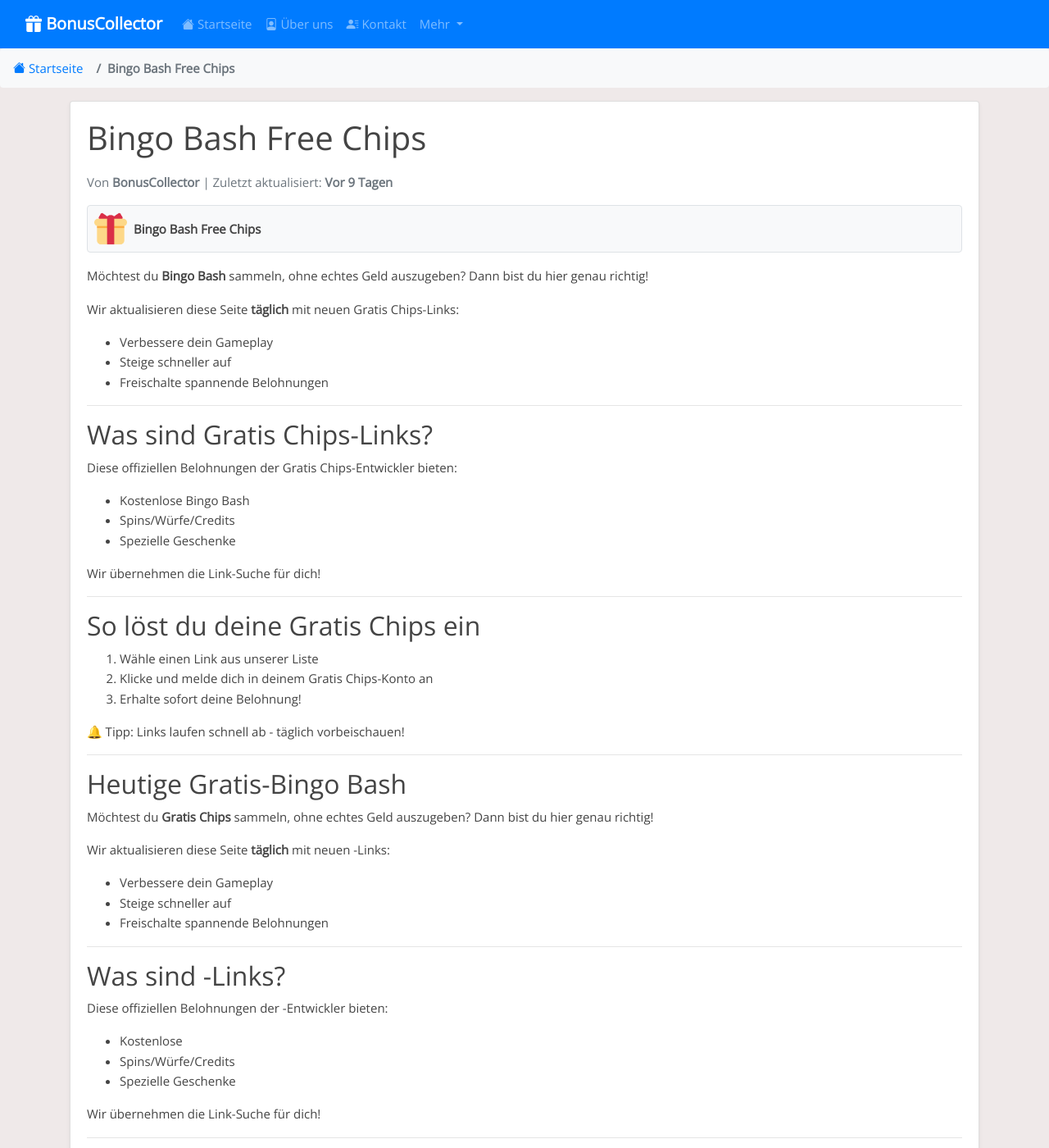
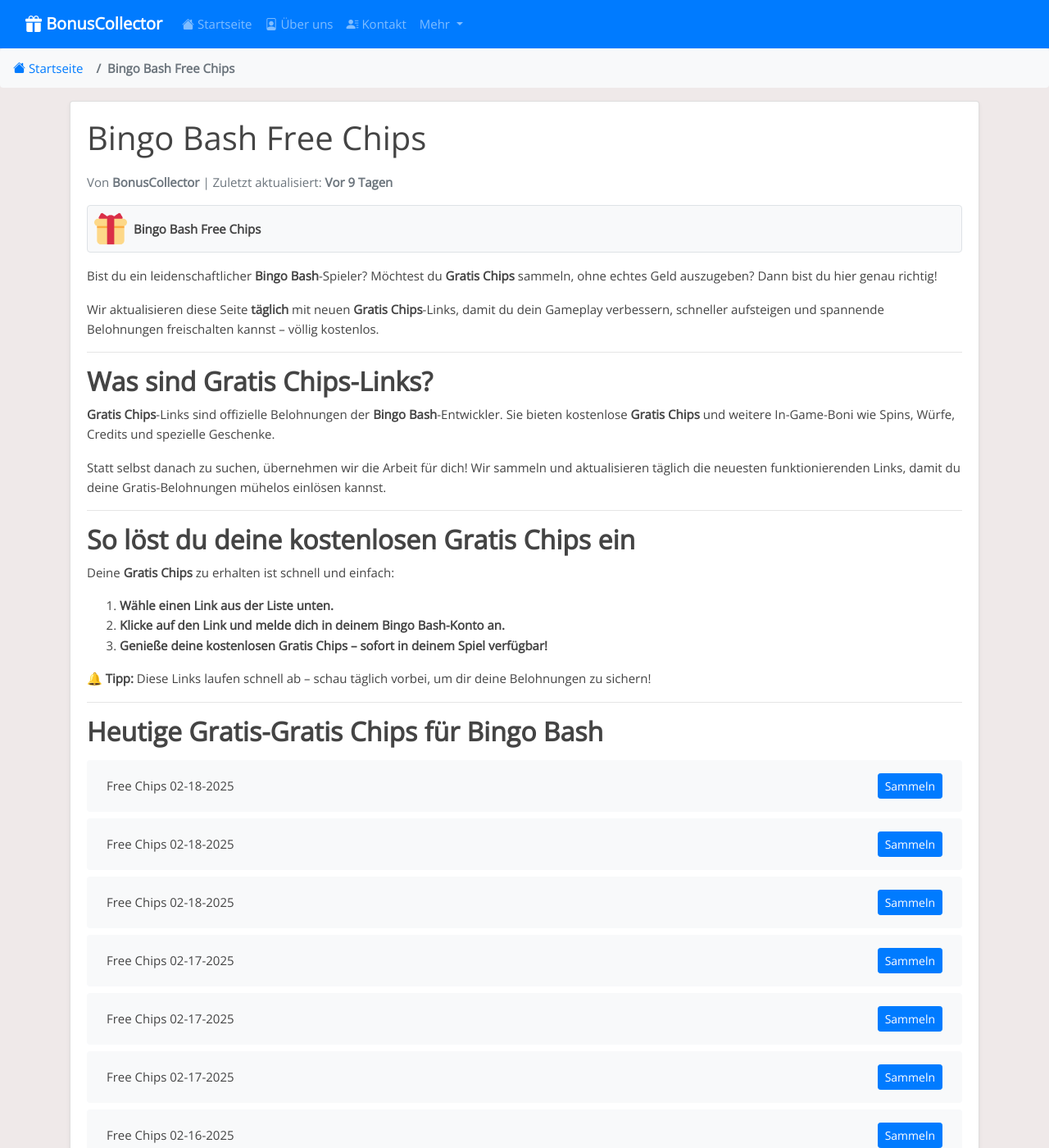
Before and after one commit to Prollad99/bs-de, a Jekyll site: the page built from _posts/2025-01-19-bingo-bash.md, in a window 1280 px wide and 1400 px high. Shown: the whole window at 82% size. Built offline with Jekyll 4.4.1, drawn with Linux system fonts in a browser that asks for light colours; some of the changed text lies outside the part shown.

Commit message:
Update bingo-bash reward links, content, and last modified date

```diff
--- a/_includes/bingo-bash_footer.html
+++ b/_includes/bingo-bash_footer.html
@@ -1,65 +1,38 @@
-<div class="footer-content">
-    <hr>
+---
 
-    <section class="why-save">
-      <h2>Warum diese Seite speichern?</h2>
-      <div class="benefits">
-        <div class="benefit-item">
-          <h3>✅ Tägliche Updates</h3>
-          <p>Immer aktuelle Gratis Chips-Links</p>
-        </div>
-        <div class="benefit-item">
-          <h3>✅ 100% Sicher</h3>
-          <p>Geprüfte Links von Bingo Bash</p>
-        </div>
-        <div class="benefit-item">
-          <h3>✅ Komplett kostenlos</h3>
-          <p>Keine Anmeldung, keine Gebühren</p>
-        </div>
-      </div>
-    </section>
+## **Warum solltest du diese Seite speichern?**
 
-    <hr>
+Wir machen es dir leicht, in **Bingo Bash** vorne mit dabei zu sein – mit täglichen Updates und geprüften Links. Hier sind die Gründe, warum du uns täglich besuchen solltest:
 
-    <section class="pro-tips">
-      <h2>Profi-Tipps für maximale Gratis Chips</h2>
-      <div class="tip-grid">
-        <div class="tip">
-          <h4>Clever einsetzen</h4>
-          <p>Spare Spins für Events mit hohen Belohnungen</p>
-        </div>
-        <div class="tip">
-          <h4>Strategisch verwalten</h4>
-          <p>Investiere Münzen gezielt für schnellen Fortschritt</p>
-        </div>
-        <div class="tip">
-          <h4>Täglich einloggen</h4>
-          <p>Sichere dir zeitlich begrenzte Links</p>
-        </div>
-      </div>
-    </section>
+✅ **Tägliche Updates:** Wir posten jeden Tag die neuesten kostenlosen **Gratis Chips**-Links.
+✅ **100 % sicher & geprüft:** Alle Links stammen aus offiziellen **Bingo Bash**-Quellen.
+✅ **Komplett kostenlos:** Keine Anmeldung, keine versteckten Gebühren – nur kostenlose In-Game-Belohnungen!
 
-    <hr>
+---
 
-    <section class="faq">
-      <h2>Häufige Fragen</h2>
-      <div class="faq-item">
-        <h3>Sind die Links sicher?</h3>
-        <p>Ja! Alle Links stammen aus offiziellen Bingo Bash-Quellen.</p>
-      </div>
-      <div class="faq-item">
-        <h3>Update-Häufigkeit?</h3>
-        <p>Tägliche Aktualisierungen garantierte frische Links.</p>
-      </div>
-      <div class="faq-item">
-        <h3>Link funktioniert nicht?</h3>
-        <p>Neue Links kommen bald - einfach später nochmal versuchen!</p>
-      </div>
-    </section>
+## **Maximiere deine Gratis-Gratis Chips mit diesen Profi-Tipps**
 
-    <hr>
+Möchtest du das Beste aus deinen kostenlosen Belohnungen herausholen? Befolge diese Expertenstrategien:
 
-    <div class="disclaimer">
-      <p>Haftungsausschluss: Nicht verbunden mit Bingo Bash oder dessen Entwicklern.</p>
-    </div>
-  </div>
+- **Spins & Würfe clever einsetzen:** Spare sie für Events mit hohen Belohnungen auf.
+- **Münzen & Credits geschickt verwalten:** Investiere sie strategisch, um schneller voranzukommen.
+- **Täglich einloggen:** Viele Links sind nur kurz gültig – sichere sie dir so schnell wie möglich!
+
+---
+
+## **Häufig gestellte Fragen (FAQs)**
+
+### **1. Sind diese Gratis Chips-Links sicher?**
+Ja! Wir teilen ausschließlich Links, die direkt aus offiziellen **Bingo Bash**-Aktionen stammen – sie sind völlig sicher und legitim.
+
+### **2. Wie oft werden die Links aktualisiert?**
+Wir aktualisieren diese Seite **täglich** mit neuen funktionierenden Links – schau also jeden Tag vorbei!
+
+### **3. Was, wenn ein Link nicht funktioniert?**
+Einige Links haben eine begrenzte Anzahl an Einlösungen oder laufen schnell ab. Falls einer nicht funktioniert, keine Sorge – neue werden bald verfügbar sein!
+
+---
+
+## **Haftungsausschluss**
+
+Wir sind **nicht mit** **Bingo Bash** oder seinen Entwicklern **verbunden**. Diese Seite dient ausschließlich zu Informationszwecken, um Spielern zu helfen, kostenlose **Gratis Chips** zu erhalten und das Spiel in vollen Zügen zu genießen.
--- a/_includes/bingo-bash_post.html
+++ b/_includes/bingo-bash_post.html
@@ -1,89 +1,27 @@
-<div class="game-content">
-    <p>Möchtest du <strong>Bingo Bash</strong> sammeln, ohne echtes Geld auszugeben? Dann bist du hier genau richtig!</p>
+Bist du ein leidenschaftlicher **Bingo Bash**-Spieler? Möchtest du **Gratis Chips** sammeln, ohne echtes Geld auszugeben? Dann bist du hier genau richtig!
 
-    <div class="update-info">
-      <p>Wir aktualisieren diese Seite <strong>täglich</strong> mit neuen Gratis Chips-Links:</p>
-      <ul>
-        <li>Verbessere dein Gameplay</li>
-        <li>Steige schneller auf</li>
-        <li>Freischalte spannende Belohnungen</li>
-      </ul>
-    </div>
+Wir aktualisieren diese Seite **täglich** mit neuen **Gratis Chips**-Links, damit du dein Gameplay verbessern, schneller aufsteigen und spannende Belohnungen freischalten kannst – völlig kostenlos.
 
-    <hr>
+---
 
-    <section class="content-section">
-      <h2>Was sind Gratis Chips-Links?</h2>
-      <p>Diese offiziellen Belohnungen der Gratis Chips-Entwickler bieten:</p>
-      <ul class="benefits-list">
-        <li>Kostenlose Bingo Bash</li>
-        <li>Spins/Würfe/Credits</li>
-        <li>Spezielle Geschenke</li>
-      </ul>
-      <p class="highlight">Wir übernehmen die Link-Suche für dich!</p>
-    </section>
+## **Was sind Gratis Chips-Links?**
 
-    <hr>
+**Gratis Chips**-Links sind offizielle Belohnungen der **Bingo Bash**-Entwickler. Sie bieten kostenlose **Gratis Chips** und weitere In-Game-Boni wie Spins, Würfe, Credits und spezielle Geschenke.
 
-    <section class="tutorial-section">
-      <h2>So löst du deine Gratis Chips ein</h2>
-      <ol class="steps">
-        <li>Wähle einen Link aus unserer Liste</li>
-        <li>Klicke und melde dich in deinem Gratis Chips-Konto an</li>
-        <li>Erhalte sofort deine Belohnung!</li>
-      </ol>
-      <div class="tip-box">
-        <p>🔔 Tipp: Links laufen schnell ab - täglich vorbeischauen!</p>
-      </div>
-    </section>
+Statt selbst danach zu suchen, übernehmen wir die Arbeit für dich! Wir sammeln und aktualisieren täglich die neuesten funktionierenden Links, damit du deine Gratis-Belohnungen mühelos einlösen kannst.
 
-    <hr>
+---
 
-    <section class="todays-links">
-      <h2>Heutige Gratis-Bingo Bash</h2>
-    </section>
-  </div><div class="game-content">
-    <p>Möchtest du <strong>Gratis Chips</strong> sammeln, ohne echtes Geld auszugeben? Dann bist du hier genau richtig!</p>
+## **So löst du deine kostenlosen Gratis Chips ein**
 
-    <div class="update-info">
-      <p>Wir aktualisieren diese Seite <strong>täglich</strong> mit neuen -Links:</p>
-      <ul>
-        <li>Verbessere dein Gameplay</li>
-        <li>Steige schneller auf</li>
-        <li>Freischalte spannende Belohnungen</li>
-      </ul>
-    </div>
+Deine **Gratis Chips** zu erhalten ist schnell und einfach:
 
-    <hr>
+1. **Wähle einen Link aus der Liste unten.**
+2. **Klicke auf den Link und melde dich in deinem Bingo Bash-Konto an.**
+3. **Genieße deine kostenlosen Gratis Chips – sofort in deinem Spiel verfügbar!**
 
-    <section class="content-section">
-      <h2>Was sind -Links?</h2>
-      <p>Diese offiziellen Belohnungen der -Entwickler bieten:</p>
-      <ul class="benefits-list">
-        <li>Kostenlose </li>
-        <li>Spins/Würfe/Credits</li>
-        <li>Spezielle Geschenke</li>
-      </ul>
-      <p class="highlight">Wir übernehmen die Link-Suche für dich!</p>
-    </section>
+> 🔔 **Tipp:** Diese Links laufen schnell ab – schau täglich vorbei, um dir deine Belohnungen zu sichern!
 
-    <hr>
+---
 
-    <section class="tutorial-section">
-      <h2>So löst du deine  ein</h2>
-      <ol class="steps">
-        <li>Wähle einen Link aus unserer Liste</li>
-        <li>Klicke und melde dich in deinem -Konto an</li>
-        <li>Erhalte sofort deine Belohnung!</li>
-      </ol>
-      <div class="tip-box">
-        <p>🔔 Tipp: Links laufen schnell ab - täglich vorbeischauen!</p>
-      </div>
-    </section>
-
-    <hr>
-
-    <section class="todays-links">
-      <h2>Heutige Gratis-</h2>
-    </section>
-  </div>
+## **Heutige Gratis-Gratis Chips für Bingo Bash**
```
